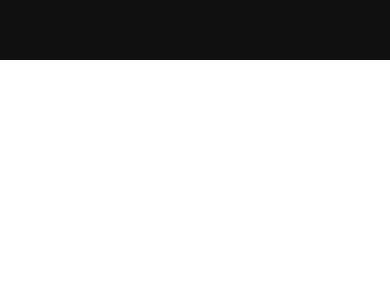
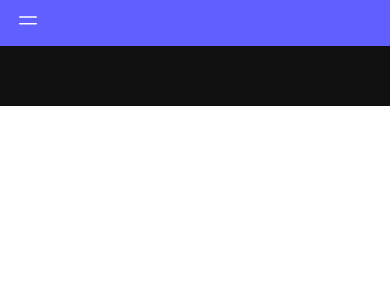
Before and after one commit to efecini/1000lirabitcoin, a Vue app in the folder FE/thousandlirabitcoin/: page / in a window 390 px wide. Shown: the top 300 px of the page. Built offline with nearby package versions, Linux system fonts and the light colour scheme.

Commit message:
trying navbar 1

```diff
--- a/FE/thousandlirabitcoin/src/App.vue
+++ b/FE/thousandlirabitcoin/src/App.vue
@@ -1,9 +1,10 @@
 <script setup>
-import HelloWorld from './components/HelloWorld.vue';
+import Navbar from './components/Navbar.vue';
 </script>
 
 <template>
   <div>
+    <Navbar />
     <div
       id="TopNav"
       class="w-[calc(100%-0px)] h-[60px] fixed right-0 z-20 bg-[#101010] bg-opacity-80 flex items-center justify-between"
--- /dev/null
+++ b/FE/thousandlirabitcoin/src/components/Navbar.vue
@@ -0,0 +1,63 @@
+<script setup>
+import { ref } from 'vue';
+const navOpen = ref(false);
+</script>
+
+<template>
+  <div>
+    <!--- Mobile -->
+    <div class="sm:hidden px-4 py-2 bg-indigo-500">
+      <div>
+        <button @click="navOpen = !navOpen">
+          <svg
+            :class="navOpen ? 'hidden' : ''"
+            xmlns="http://www.w3.org/2000/svg"
+            fill="none"
+            viewBox="0 0 24 24"
+            stroke-width="1.5"
+            stroke="currentColor"
+            class="size-6 text-white"
+          >
+            <path
+              stroke-linecap="round"
+              stroke-linejoin="round"
+              d="M3.75 9h16.5m-16.5 6.75h16.5"
+            />
+          </svg>
+          <svg
+            :class="navOpen ? '' : 'hidden'"
+            xmlns="http://www.w3.org/2000/svg"
+            fill="none"
+            viewBox="0 0 24 24"
+            stroke-width="1.5"
+            stroke="currentColor"
+            class="size-6 text-white"
+          >
+            <path
+              stroke-linecap="round"
+              stroke-linejoin="round"
+              d="M6 18 18 6M6 6l12 12"
+            />
+          </svg>
+        </button>
+      </div>
+
+      <nav :class="navOpen ? '' : 'hidden'" class="text-white text-center">
+        <a href="#" class="block font-bold">Logo</a>
+        <a href="#" class="block">Link 1</a>
+        <a href="#" class="block">Link 2</a>
+        <a href="#" class="block">Link 3</a>
+      </nav>
+    </div>
+
+    <!-- Desktop -->
+    <div class="px-4 py-2 bg-indigo-500 hidden sm:block">
+      <div class="flex gap-x-4 text-white">
+        <a href="#" class="block font-bold">Logo</a>
+        <a href="#" class="block">Link 1</a>
+        <a href="#" class="block">Link 2</a>
+        <a href="#" class="block">Link 3</a>
+      </div>
+    </div>
+  </div>
+</template>
```
